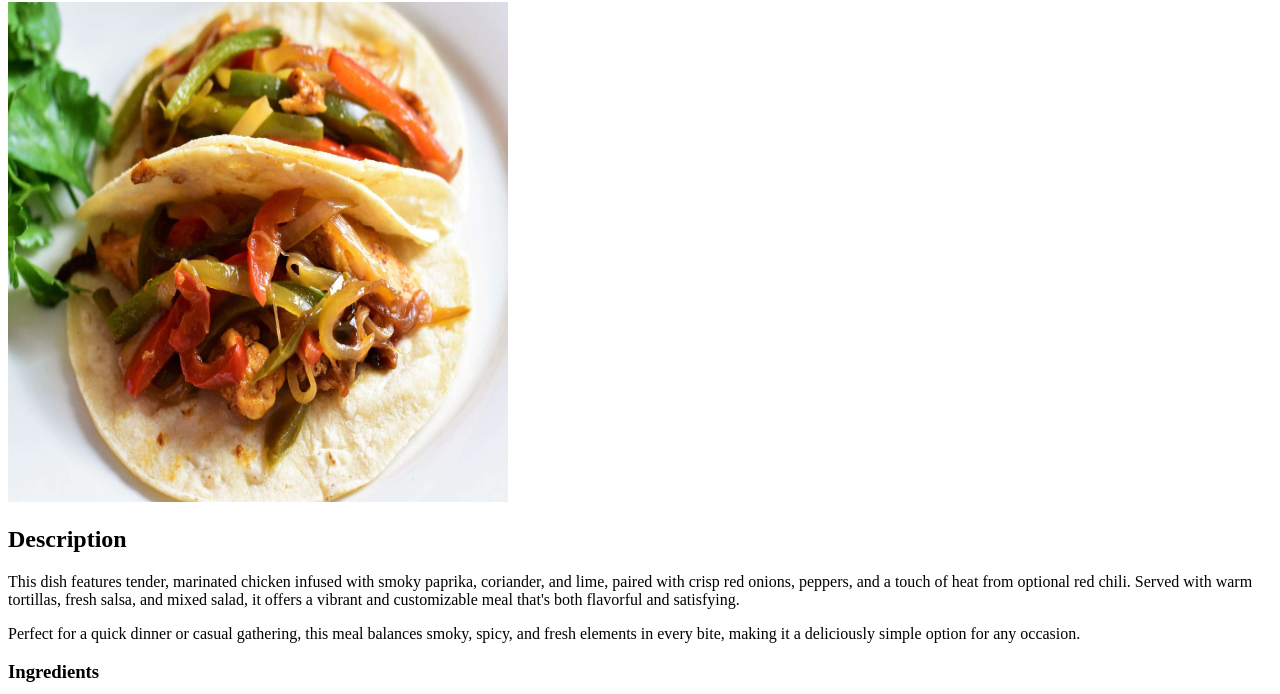
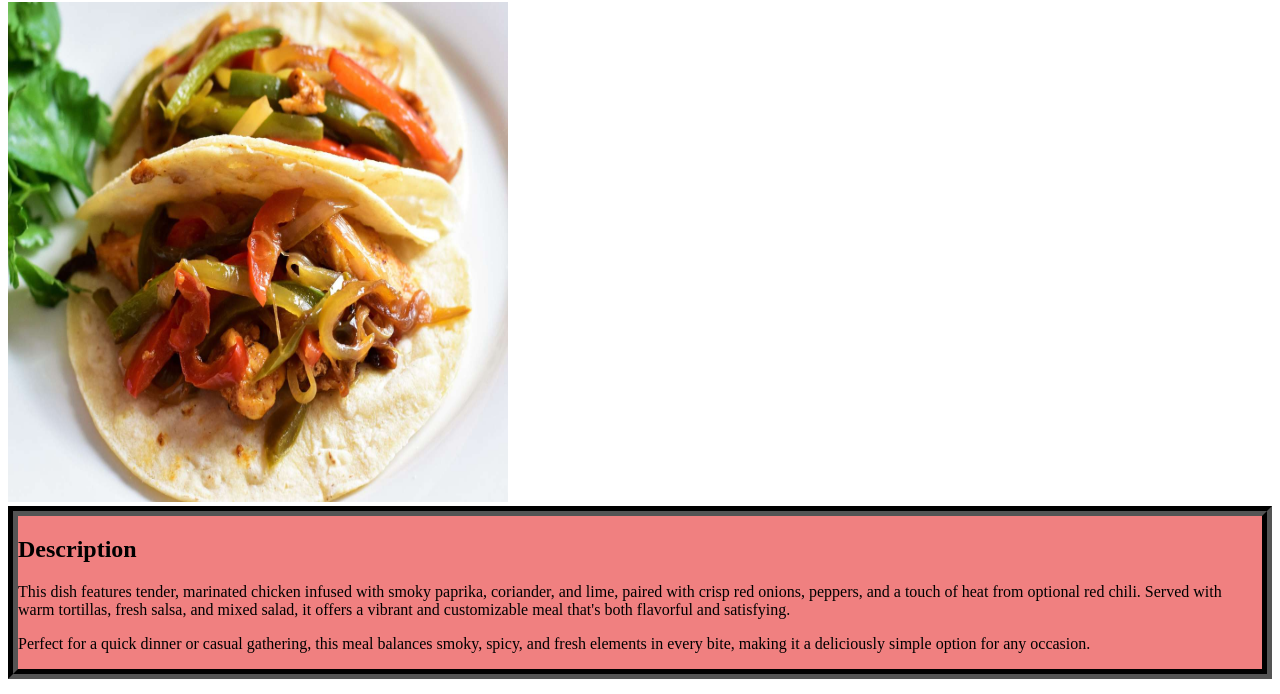
Before and after one commit to kian-tamjidi04/odin-recipes, a plain HTML site: page recipes/fajita.html in a window 1280 px wide. Shown: the part 78-772 px from the top of the page. Drawn offline with Linux system fonts and the light colour scheme.

Commit message:
Add styling to description box

```diff
--- a/recipes/fajita.html
+++ b/recipes/fajita.html
@@ -8,6 +8,7 @@
     <body>
         <h1 class="title">Chicken Fajita Recipe</h1>
         <img src="fajitas.jpg" width="500px" height="500px">
+        <div class="section-box">
             <h2>Description</h2>
             <p>This dish features tender, marinated chicken infused with smoky paprika, coriander, and lime,
                 paired with crisp red onions, peppers, and a touch of heat from optional red chili. Served
@@ -17,6 +18,7 @@
             <p>Perfect for a quick dinner or casual gathering, this meal balances smoky, spicy, and
                 fresh elements in every bite, making it a deliciously simple option for any occasion.
             </p>
+        </div>
 
         <h3>Ingredients</h3>
         <ul>
--- a/style.css
+++ b/style.css
@@ -7,3 +7,10 @@
     font-size: 30px;
     font-family: 'Courier New', Courier, monospace;
 }
+
+.section-box {
+    border-color: black;
+    border-style: groove;
+    border-width: 10px;
+    background-color: lightcoral;
+}
```
Lines whose indentation alone changed are shown as unchanged.
